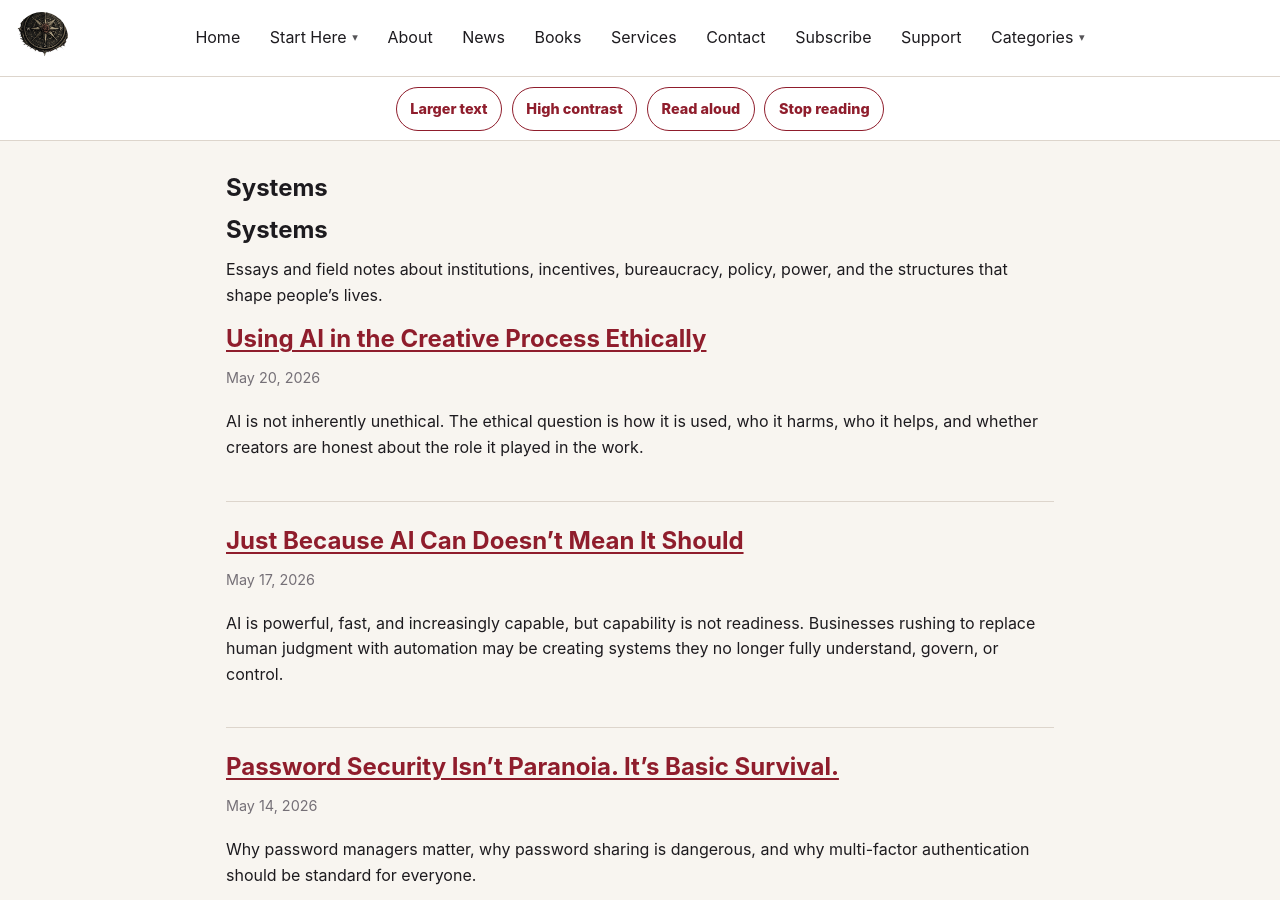
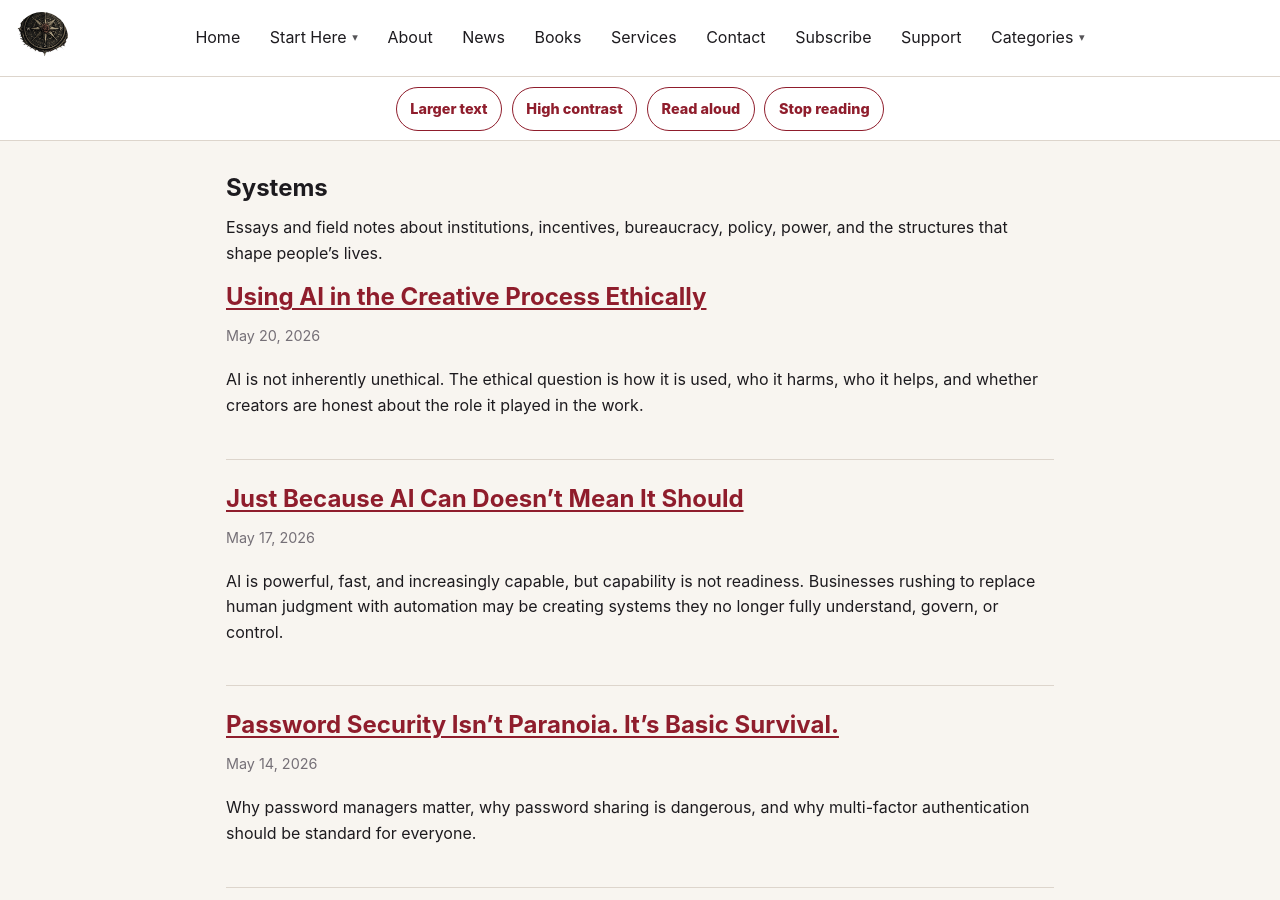
Before and after one commit to cjblackthorn/cjblackthorn.github.io, a Jekyll site: the page built from categories/systems.md, in a window 1280 px wide and 900 px high. Built offline with Jekyll 4.4.1, drawn with Linux system fonts in a browser that asks for light colours.

Commit message:
Remove duplicate category headings

```diff
--- a/categories/systems.md
+++ b/categories/systems.md
@@ -4,8 +4,6 @@ title: Systems
 permalink: /categories/systems/
 description: Systems essays and field notes from Blackthorn Field Notes.
 ---
-
-# Systems
 
 Essays and field notes about institutions, incentives, bureaucracy, policy, power, and the structures that shape people’s lives.
 
```
